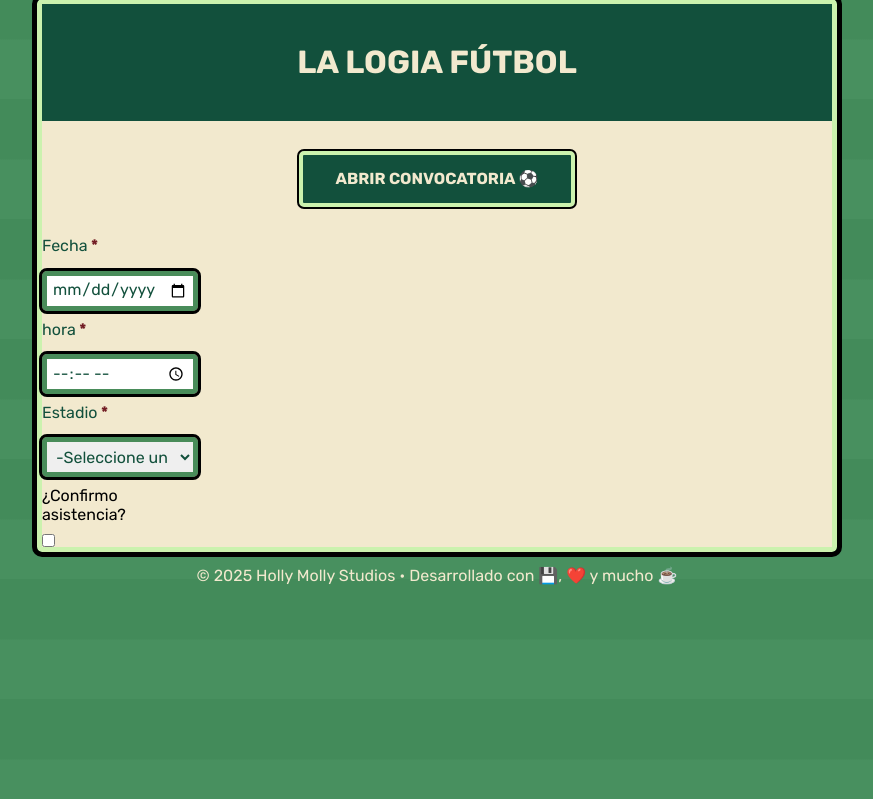
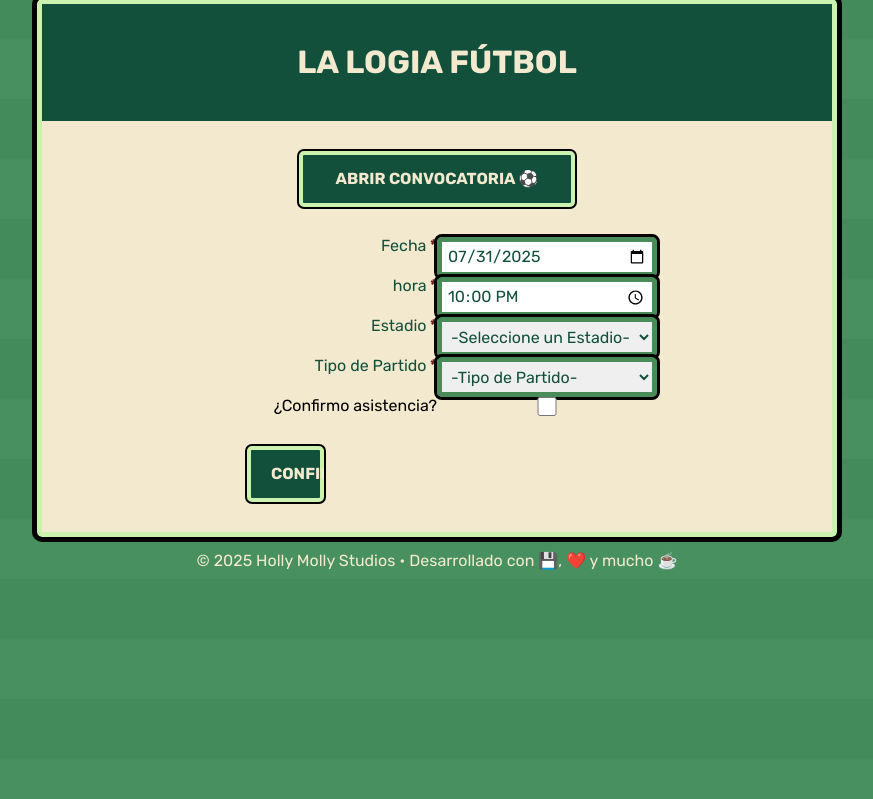
Before and after one commit to bmontilorusso/futbol_la_logia, a PHP site: page /php/home.php in a window 1280 px wide. Shown: the part 21-820 px from the top of the page, without its empty margins (203-1076 px from the left). Run offline with PHP 8.4, Linux system fonts and the light colour scheme; data comes from the database, SQL or seed files in the repository; both versions use the stored data as it was after the commit.

Commit message:
Alta de convocatoria lista.

```diff
--- a/css/style.css
+++ b/css/style.css
@@ -202,6 +202,10 @@
     display: flex;
     justify-content: center;
     align-items: center;
+}
+
+.campos-convocatoria {
     display: grid;
     grid-template-columns: repeat(2, 1fr);
+    text-align: right;
 }
--- a/php/home.php
+++ b/php/home.php
@@ -32,16 +32,16 @@
 
             <button class="boton">Abrir convocatoria ⚽</button>
 
-            <form class="formulario-convocatoria" action="php/convocatoria.php" method="POST">
-                <div class="campos">
+            <form id="formulario-convocatoria" class="formulario-convocatoria" action="convocatoria.php" method="POST">
+                <div class="campos-convocatoria">
                     <label class="label" for="">Fecha</label>
-                    <input class="input" type="date" placeholder="Fecha" autocomplete="off" required>
+                    <input class="input" type="date" placeholder="Fecha" name="fecha" value="2025-07-31" autocomplete="off" required>
 
                     <label class="label" for="">hora</label>
-                    <input class="input" type="time" placeholder="Hora" autocomplete="off" required>
+                    <input class="input" name="time" type="time" value="22:00" autocomplete="off" required>
 
                     <label class="label" for="">Estadio</label>
-                    <select class="input" name="estadio" id="" required>
+                    <select class="input" name="estadio" id="estadio" required>
                         <option value="" disabled selected>-Seleccione un Estadio-</option>
                         <?php
                             // Conexión a la DB, al comienzo.
@@ -55,8 +55,24 @@
                         <?php endwhile; ?>
                     </select>
 
+                    <label class="label" for="">Tipo de Partido</label>
+                    <select class="input" name="tipo-partido" id="">
+                    <option value="" disabled selected>-Tipo de Partido-</option>
+                    <?php
+                        $sqlTipopartido = "Select * from TIPO_PARTIDO;";
+                        $resultadoTipopartido = mysqli_query($conn, $sqlTipopartido);
+                    ?>
+                    <?php while($fila = mysqli_fetch_assoc($resultadoTipopartido)): ?>
+                        <option value="<?php echo $fila['ID_TIPO_PARTIDO'] ?>">
+                            <?php echo $fila['DETALLE']; ?>
+                        </option>
+                    <?php endwhile ?>
+                    </select>
+
                     <label for="">¿Confirmo asistencia?</label>
-                    <input type="checkbox" name="" id="">
+                    <input type="checkbox" name="asistencia-usuario" id="" autocomplete="off" value="SI">
+
+                    <button class="boton">Confirmar</button>
 
 
                 </div>
```
Also changed, not shown: database/estructura_base.sql (+10 -0 lines), php/convocatoria.php (+35 -0 lines).
